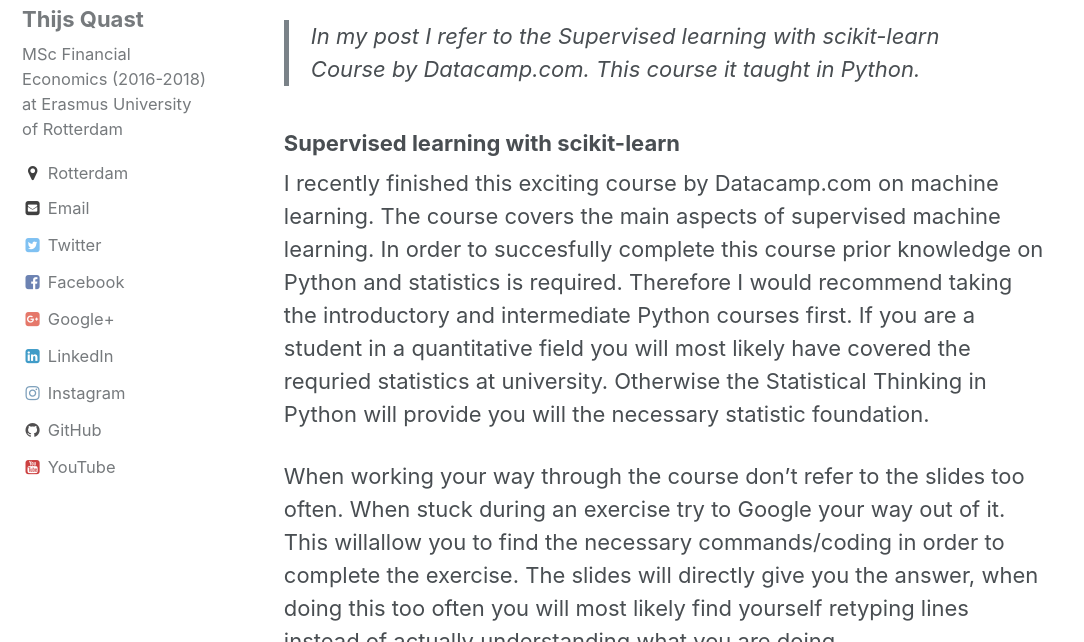
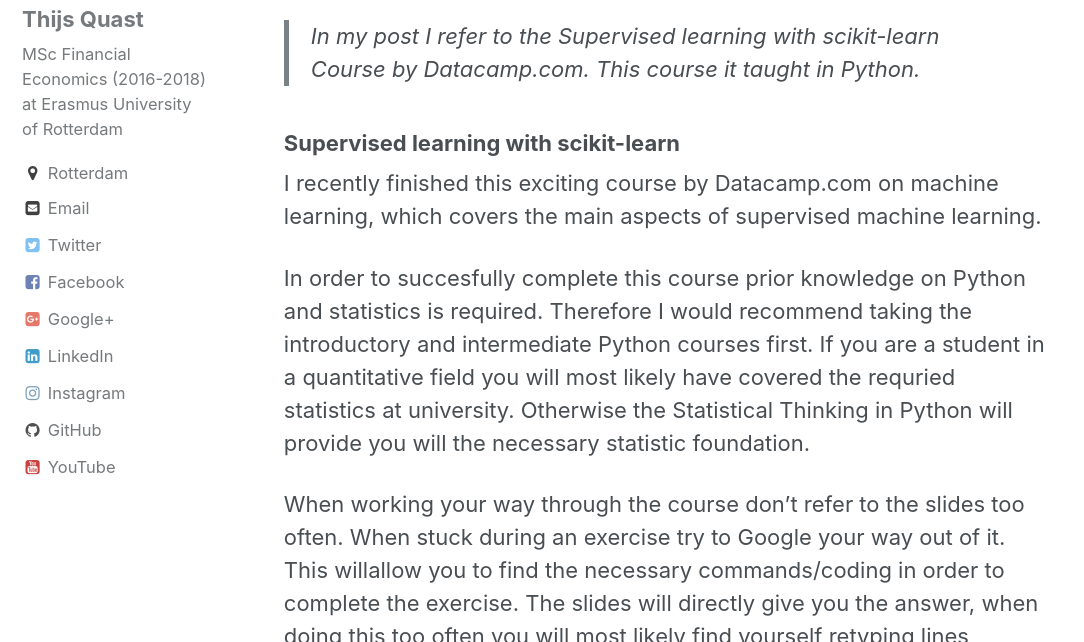
Before and after one commit to Thijsq/thijsq.github.io, a Jekyll site: the page built from _posts/2018-01-10-supervised-learning.md, in a window 1280 px wide and 900 px high, cut to the strip 258-900 px from the top of the window. Shown: the whole strip, without its empty margins (0-1084 px from the left). Built offline with Jekyll 4.4.1, drawn with Linux system fonts in a browser that asks for light colours.

Commit message:
Update 2018-01-10-supervised-learning.md

```diff
--- a/_posts/2018-01-10-supervised-learning.md
+++ b/_posts/2018-01-10-supervised-learning.md
@@ -9,7 +9,9 @@ tags: [machine learning, python]
 > In my post I refer to the Supervised learning with scikit-learn Course by Datacamp.com. This course it taught in Python.
 
 ### Supervised learning with scikit-learn
-I recently finished this exciting course by Datacamp.com on machine learning. The course covers the main aspects of supervised machine learning. In order to succesfully complete this
+I recently finished this exciting course by Datacamp.com on machine learning, which covers the main aspects of supervised machine learning.
+
+In order to succesfully complete this
 course prior knowledge on Python and statistics is required. Therefore I would recommend taking the introductory and intermediate Python courses first.
 If you are a student in a quantitative field you will most likely have covered the requried statistics at university. Otherwise the Statistical Thinking in Python will provide you will the necessary statistic foundation.
 
```
